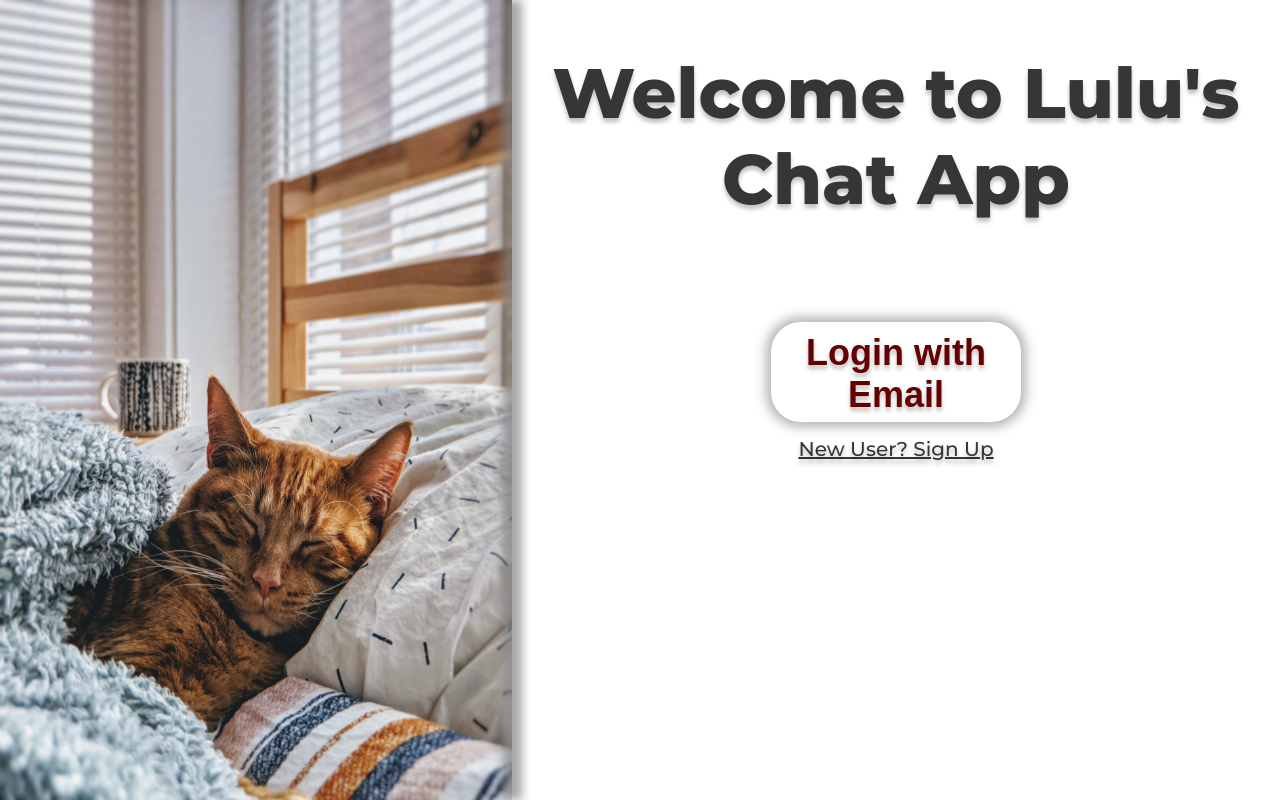
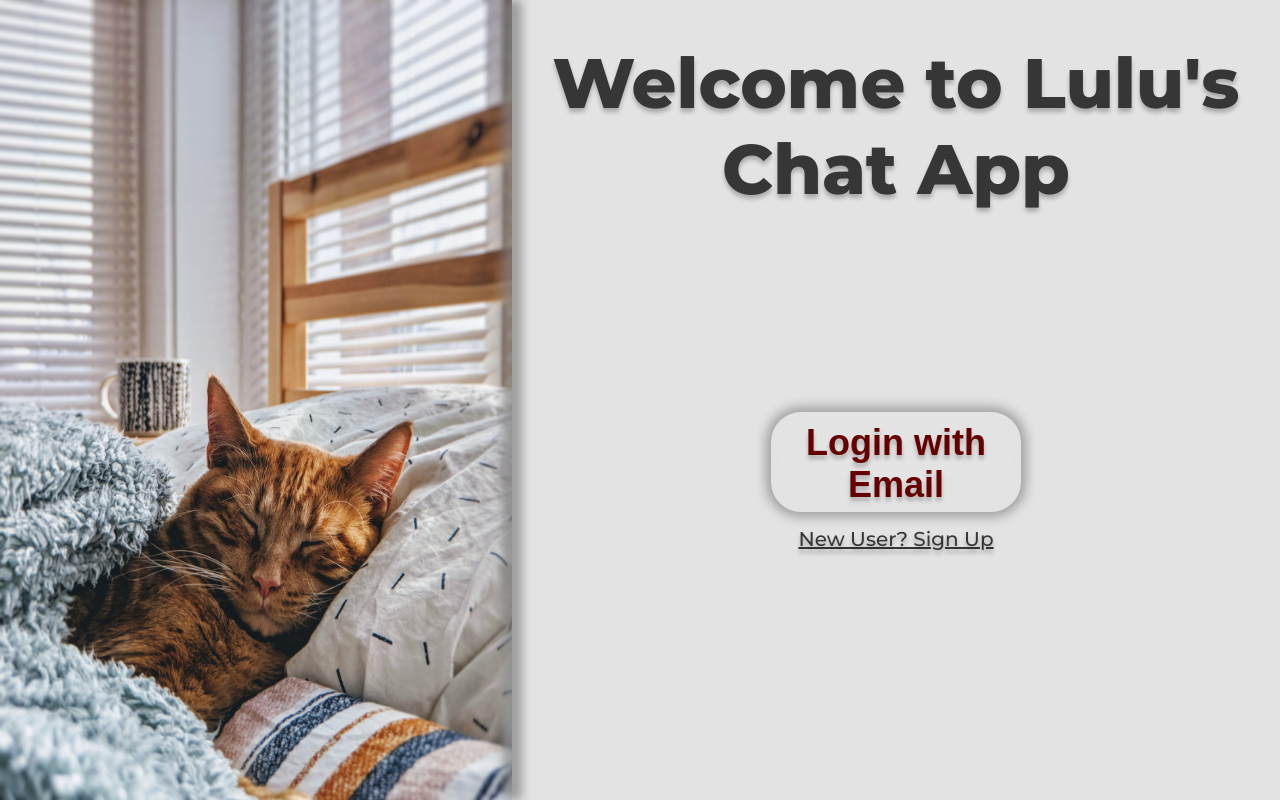
Before and after one commit to xousik/Chat-App, a React (Create React App) app: page /main in a window 1280 px wide. Built offline with nearby package versions, Linux system fonts and the light colour scheme; no server answers.

Commit message:
Add desktop view for RegisterView using media queries

```diff
--- a/src/components/atoms/Input/Input.ts
+++ b/src/components/atoms/Input/Input.ts
@@ -4,9 +4,9 @@ export const Input = styled.input`
   width: 272px;
   height: 55px;
   margin: 0 auto;
-  padding: 5% 4%;
+  padding: 20px;
   background: rgba(255, 255, 255, 0.5);
-  /* box-shadow: inset 2px 2px 4px 2px rgba(0, 0, 0, 0.4); */
+  box-shadow: 0px 4px 4px rgba(0, 0, 0, 0.25);
   border-radius: 30px;
   border: none;
   font-size: ${({ theme }) => theme.fontSize.s};
--- a/src/components/atoms/Label/Label.ts
+++ b/src/components/atoms/Label/Label.ts
@@ -1,7 +1,7 @@
 import styled from 'styled-components';
 
 export const Label = styled.label`
-  margin-bottom: 1%;
+  margin-bottom: 5px;
   font-size: ${({ theme }) => theme.fontSize.m};
   font-weight: ${({ theme }) => theme.fontWeight.semiBold};
   text-align: center;
--- a/src/components/atoms/Title/Title.ts
+++ b/src/components/atoms/Title/Title.ts
@@ -7,4 +7,11 @@ export const Title = styled.h1`
   font-size: ${({ theme }) => theme.fontSize.xl};
   font-weight: ${({ theme }) => theme.fontWeight.extraBold};
   color: ${({ theme }) => theme.colors.dark};
+
+  @media (min-width: 1250px) {
+    font-size: ${({ theme }) => theme.fontSize.desktop.xxl};
+    font-weight: ${({ theme }) => theme.fontWeight.extraBold};
+    text-shadow: 0px 4px 4px rgba(0, 0, 0, 0.25);
+    max-width: 55vw;
+  }
 `;
--- a/src/styles/theme.ts
+++ b/src/styles/theme.ts
@@ -7,7 +7,7 @@ export const theme = {
     darkRed: '#650000',
     darkBrown: 'rgba(27, 16, 16, 80%)',
     beige: '#B79D5A',
-    lightGray: '#e3e3e3',
+    lightGray: '#E3E3E3',
     gray: '#D9D9D9',
     darkGray: '#C9C9C9'
   },
--- a/src/views/MainView.tsx
+++ b/src/views/MainView.tsx
@@ -32,6 +32,7 @@ const MainWrapper = styled.div`
   display: flex;
   flex-direction: column;
   align-items: center;
+  background-color: ${({ theme }) => theme.colors.lightGray};
 
   span {
     cursor: pointer;
@@ -91,15 +92,8 @@ const MainWrapper = styled.div`
 `;
 
 const StyledTitle = styled(Title)`
-  margin-top: 50px;
+  margin-top: 40px;
   z-index: 999;
-
-  @media (min-width: 1250px) {
-    font-size: ${({ theme }) => theme.fontSize.desktop.xxl};
-    font-weight: ${({ theme }) => theme.fontWeight.extraBold};
-    text-shadow: 0px 4px 4px rgba(0, 0, 0, 0.25);
-    max-width: 55vw;
-  }
 `;
 
 const StyledButton = styled(Button)`
@@ -107,7 +101,7 @@ const StyledButton = styled(Button)`
   z-index: 999;
 
   @media (min-width: 1250px) {
-    margin-top: 100px;
+    margin-top: 200px;
     width: 250px;
     height: 100px;
     font-size: ${({ theme }) => theme.fontSize.xl};
--- a/src/views/RegisterView.tsx
+++ b/src/views/RegisterView.tsx
@@ -9,40 +9,80 @@ import { Title } from 'components/atoms/Title/Title';
 import { Label } from 'components/atoms/Label/Label';
 import { Input } from 'components/atoms/Input/Input';
 import { Button } from 'components/atoms/Button/Button';
+import background from 'assets/images/background.jpg';
+
+const OuterWrapper = styled.div`
+  height: 100vh;
+  width: 100vw;
+  img {
+    width: 100vw;
+    height: 100vh;
+    position: absolute;
+    z-index: -99999;
+  }
+
+  @media (min-width: 1250px) {
+    display: flex;
+    height: 100vh;
+
+    img {
+      width: 40vw;
+      height: auto;
+      position: relative;
+    }
+  }
+`;
 
 const Wrapper = styled.div`
   width: 100%;
-  height: 90vh;
+  height: 100%;
   display: flex;
   flex-direction: column;
   align-items: center;
-  justify-content: space-between;
-  background: url('https://images.unsplash.com/photo-1548802673-380ab8ebc7b7?ixlib=rb-4.0.3&ixid=MnwxMjA3fDB8MHxzZWFyY2h8M3x8Y2F0c3xlbnwwfHwwfHw%3D&auto=format&fit=crop&w=500&q=60');
-  background-position: center; /* Center the image */
-  background-repeat: no-repeat; /* Do not repeat the image */
-  background-size: cover; /* Resize the background image to cover the entire container */
-  backdrop-filter: blur(5px);
-  /* Note: backdrop-filter has minimal browser support */
 
   ::before {
     content: '';
     position: absolute;
     width: 100%;
-    height: 90vh;
+    height: 100%;
     top: 0;
     background-color: hsla(100%, 100%, 100% 0.5);
     backdrop-filter: blur(7px);
     z-index: -99999;
   }
+
+  @media (min-width: 1250px) {
+    position: relative;
+    width: 60vw;
+    height: 100%;
+    background-color: ${({ theme }) => theme.colors.lightGray};
+
+    span {
+      font-size: ${({ theme }) => theme.fontSize.s};
+      text-shadow: 0px 4px 4px rgba(0, 0, 0, 0.25);
+    }
+
+    &::before {
+      content: '';
+      position: absolute;
+      left: -10px;
+      width: 20px;
+      height: 100vh;
+      border: 10px solid rgba(128, 128, 128, 0.7);
+      filter: blur(5px);
+      z-index: 0;
+      backdrop-filter: none;
+    }
+  }
 `;
 
 const StyledTitle = styled(Title)`
-  margin-top: 10%;
+  margin-top: 40px;
 `;
 
 const StyledForm = styled.form`
   width: 100%;
-  margin-bottom: 8%;
+  margin-top: 40px;
   display: flex;
   flex-direction: column;
   align-items: center;
@@ -50,25 +90,36 @@ const StyledForm = styled.form`
 `;
 
 const StyledInput = styled(Input)`
-  margin-bottom: 5%;
+  margin-bottom: 20px;
 `;
 
-const StyledLabel = styled(Label)``;
+const StyledLabel = styled(Label)`
+  text-shadow: 0px 4px 4px rgba(0, 0, 0, 0.25);
+`;
 
 const StyledButton = styled(Button)`
-  margin-top: 10%;
+  margin-top: 45px;
   background: rgba(255, 255, 255, 0.4);
   box-shadow: inset 0px 0px 12px px rgba(0, 0, 0, 0.3);
   backdrop-filter: blur(5px);
+
+  @media (min-width: 1250px) {
+    width: 200px;
+    height: 60px;
+    font-size: ${({ theme }) => theme.fontSize.l};
+    background: rgba(255, 255, 255, 0.01);
+    box-shadow: 0px 0px 12px 5px rgba(0, 0, 0, 0.3);
+    text-shadow: 0px 4px 4px rgba(0, 0, 0, 0.25);
+  }
 `;
 
 const StyledFileLabel = styled.label`
-  margin-top: 5%;
+  margin-top: 20px;
   display: flex;
   align-items: center;
   column-gap: 10px;
 
-  img {
+  svg {
     width: 50px;
     height: 50px;
   }
@@ -148,6 +199,8 @@ const RegisterView = () => {
   };
 
   return (
+    <OuterWrapper>
+      <img src={background} alt="background-cat" />
       <Wrapper>
         <StyledTitle>Welcome to Lulu's Chat App</StyledTitle>
         <StyledForm onSubmit={handleRegister}>
@@ -178,10 +231,17 @@ const RegisterView = () => {
             onChange={(e) => setPassword(e.target.value)}
           />
           <StyledFileLabel htmlFor="userAvatar">
-          <img
-            src="https://www.svgrepo.com/show/12324/cloud-uploading-arrow.svg"
-            alt="Add-file-icon"
-          />
+            <svg
+              fill="#000000"
+              width="800px"
+              height="800px"
+              viewBox="0 -1.5 35 35"
+              version="1.1"
+              xmlns="http://www.w3.org/2000/svg"
+            >
+              <title>upload1</title>
+              <path d="M29.426 15.535c0 0 0.649-8.743-7.361-9.74-6.865-0.701-8.955 5.679-8.955 5.679s-2.067-1.988-4.872-0.364c-2.511 1.55-2.067 4.388-2.067 4.388s-5.576 1.084-5.576 6.768c0.124 5.677 6.054 5.734 6.054 5.734h9.351v-6h-3l5-5 5 5h-3v6h8.467c0 0 5.52 0.006 6.295-5.395 0.369-5.906-5.336-7.070-5.336-7.070z"></path>
+            </svg>
             <span>Add profile img</span>
           </StyledFileLabel>
           <StyledFileInput
@@ -193,6 +253,7 @@ const RegisterView = () => {
           <StyledButton type="submit">Register</StyledButton>
         </StyledForm>
       </Wrapper>
+    </OuterWrapper>
   );
 };
 
```
Also changed, not shown: src/assets/images/uploadIcon.svg. Lines whose indentation alone changed are shown as unchanged.
